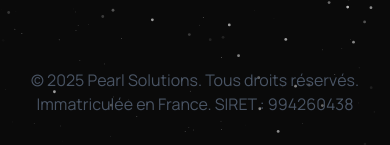
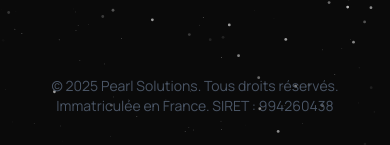
Before and after one commit to pearl-solutions/pearl-solutions-landing, a Next.js app: page / in a window 390 px wide. Shown: the part 696-841 px from the top of the page. Built offline with nearby package versions, Linux system fonts and the light colour scheme.

Commit message:
Make footer copyright text responsive
Add responsive Tailwind classes (md:text-base text-sm) to the footer paragraph in app/page.tsx so the copyright text displays smaller on mobile and uses base size on medium+ screens for improved readability.

```diff
--- a/app/page.tsx
+++ b/app/page.tsx
@@ -30,7 +30,7 @@
       </div>*/}
       <div className="flex items-center justify-center">
         <div className="absolute bottom-8 left-0 right-0 flex justify-center z-20 px-4">
-          <p className="text-center text-gray-600  break-words">
+          <p className="text-center text-gray-600  break-words md:text-base text-sm">
             © {new Date().getFullYear()} Pearl Solutions. Tous droits réservés. Immatriculée en France. SIRET : 994260438
           </p>
         </div>
```
